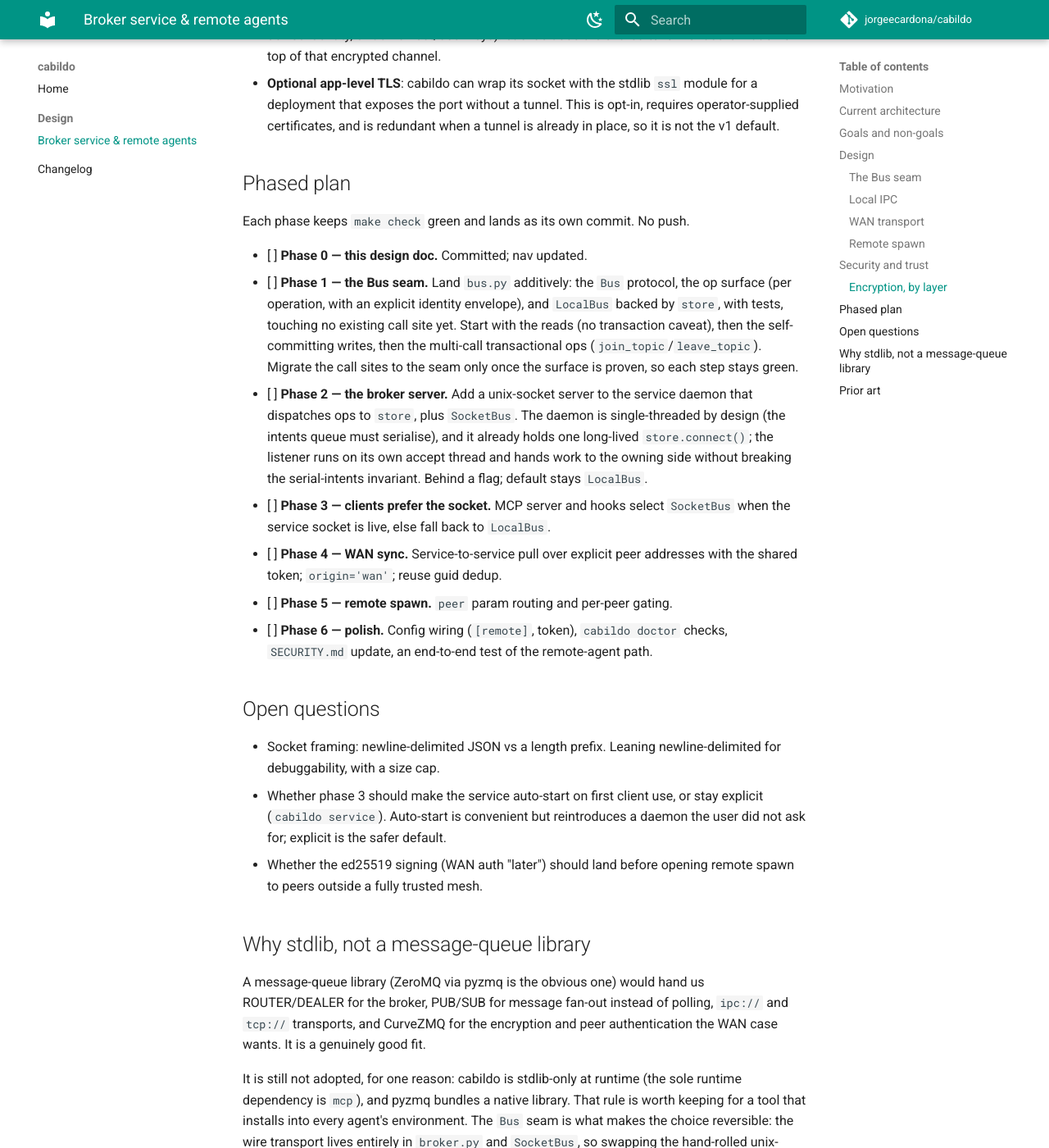
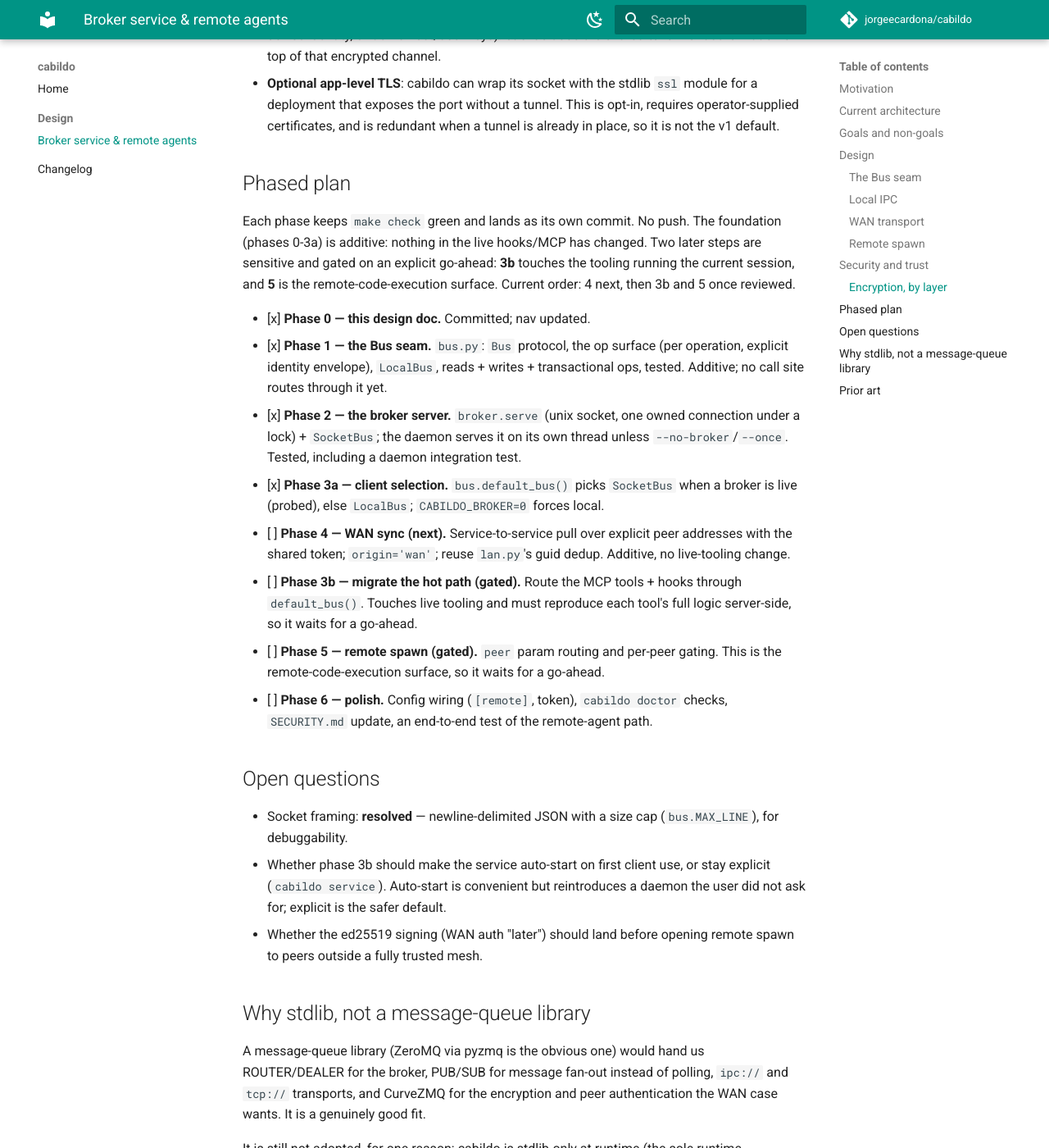
Before and after one commit to jorgeecardona/cabildo, an MkDocs documentation site: the page built from docs/design/broker-service.md, in a window 1280 px wide and 1400 px high, scrolled down 4685 px. Shown: the whole window at 82% size. Built offline with MkDocs 1.6.1 and Material for MkDocs 9.7.7, drawn with Linux system fonts in a browser that asks for light colours; comment, search, counter and statistics services are not loaded.

Commit message:
docs: mark phases 0-3a done, order WAN sync next, gate 3b and 5
Records the loop's state and the agreed direction: the additive broker
foundation (seam, ops, socket server, daemon integration, client selection) is
complete; Phase 4 (WAN message sync) runs next; the two sensitive steps wait for
an explicit go-ahead -- 3b (migrating the live MCP/hook hot path) and 5 (remote
spawn, the RCE surface). Also resolves the socket-framing open question
(newline-JSON, size-capped).

```diff
--- a/docs/design/broker-service.md
+++ b/docs/design/broker-service.md
@@ -201,34 +201,37 @@ reimplement them.
 
 ## Phased plan
 
-Each phase keeps `make check` green and lands as its own commit. No push.
+Each phase keeps `make check` green and lands as its own commit. No push. The
+foundation (phases 0-3a) is additive: nothing in the live hooks/MCP has changed.
+Two later steps are sensitive and gated on an explicit go-ahead: **3b** touches
+the tooling running the current session, and **5** is the remote-code-execution
+surface. Current order: 4 next, then 3b and 5 once reviewed.
 
-- [ ] **Phase 0 — this design doc.** Committed; nav updated.
-- [ ] **Phase 1 — the Bus seam.** Land `bus.py` additively: the `Bus` protocol,
-  the op surface (per operation, with an explicit identity envelope), and
-  `LocalBus` backed by `store`, with tests, touching no existing call site yet.
-  Start with the reads (no transaction caveat), then the self-committing writes,
-  then the multi-call transactional ops (`join_topic`/`leave_topic`). Migrate the
-  call sites to the seam only once the surface is proven, so each step stays green.
-- [ ] **Phase 2 — the broker server.** Add a unix-socket server to the service
-  daemon that dispatches ops to `store`, plus `SocketBus`. The daemon is
-  single-threaded by design (the intents queue must serialise), and it already
-  holds one long-lived `store.connect()`; the listener runs on its own accept
-  thread and hands work to the owning side without breaking the serial-intents
-  invariant. Behind a flag; default stays `LocalBus`.
-- [ ] **Phase 3 — clients prefer the socket.** MCP server and hooks select
-  `SocketBus` when the service socket is live, else fall back to `LocalBus`.
-- [ ] **Phase 4 — WAN sync.** Service-to-service pull over explicit peer
-  addresses with the shared token; `origin='wan'`; reuse guid dedup.
-- [ ] **Phase 5 — remote spawn.** `peer` param routing and per-peer gating.
+- [x] **Phase 0 — this design doc.** Committed; nav updated.
+- [x] **Phase 1 — the Bus seam.** `bus.py`: `Bus` protocol, the op surface (per
+  operation, explicit identity envelope), `LocalBus`, reads + writes +
+  transactional ops, tested. Additive; no call site routes through it yet.
+- [x] **Phase 2 — the broker server.** `broker.serve` (unix socket, one owned
+  connection under a lock) + `SocketBus`; the daemon serves it on its own thread
+  unless `--no-broker`/`--once`. Tested, including a daemon integration test.
+- [x] **Phase 3a — client selection.** `bus.default_bus()` picks `SocketBus` when
+  a broker is live (probed), else `LocalBus`; `CABILDO_BROKER=0` forces local.
+- [ ] **Phase 4 — WAN sync (next).** Service-to-service pull over explicit peer
+  addresses with the shared token; `origin='wan'`; reuse `lan.py`'s guid dedup.
+  Additive, no live-tooling change.
+- [ ] **Phase 3b — migrate the hot path (gated).** Route the MCP tools + hooks
+  through `default_bus()`. Touches live tooling and must reproduce each tool's
+  full logic server-side, so it waits for a go-ahead.
+- [ ] **Phase 5 — remote spawn (gated).** `peer` param routing and per-peer
+  gating. This is the remote-code-execution surface, so it waits for a go-ahead.
 - [ ] **Phase 6 — polish.** Config wiring (`[remote]`, token), `cabildo doctor`
   checks, `SECURITY.md` update, an end-to-end test of the remote-agent path.
 
 ## Open questions
 
-- Socket framing: newline-delimited JSON vs a length prefix. Leaning
-  newline-delimited for debuggability, with a size cap.
-- Whether phase 3 should make the service auto-start on first client use, or stay
+- Socket framing: **resolved** — newline-delimited JSON with a size cap
+  (`bus.MAX_LINE`), for debuggability.
+- Whether phase 3b should make the service auto-start on first client use, or stay
   explicit (`cabildo service`). Auto-start is convenient but reintroduces a
   daemon the user did not ask for; explicit is the safer default.
 - Whether the ed25519 signing (WAN auth "later") should land before opening
```
